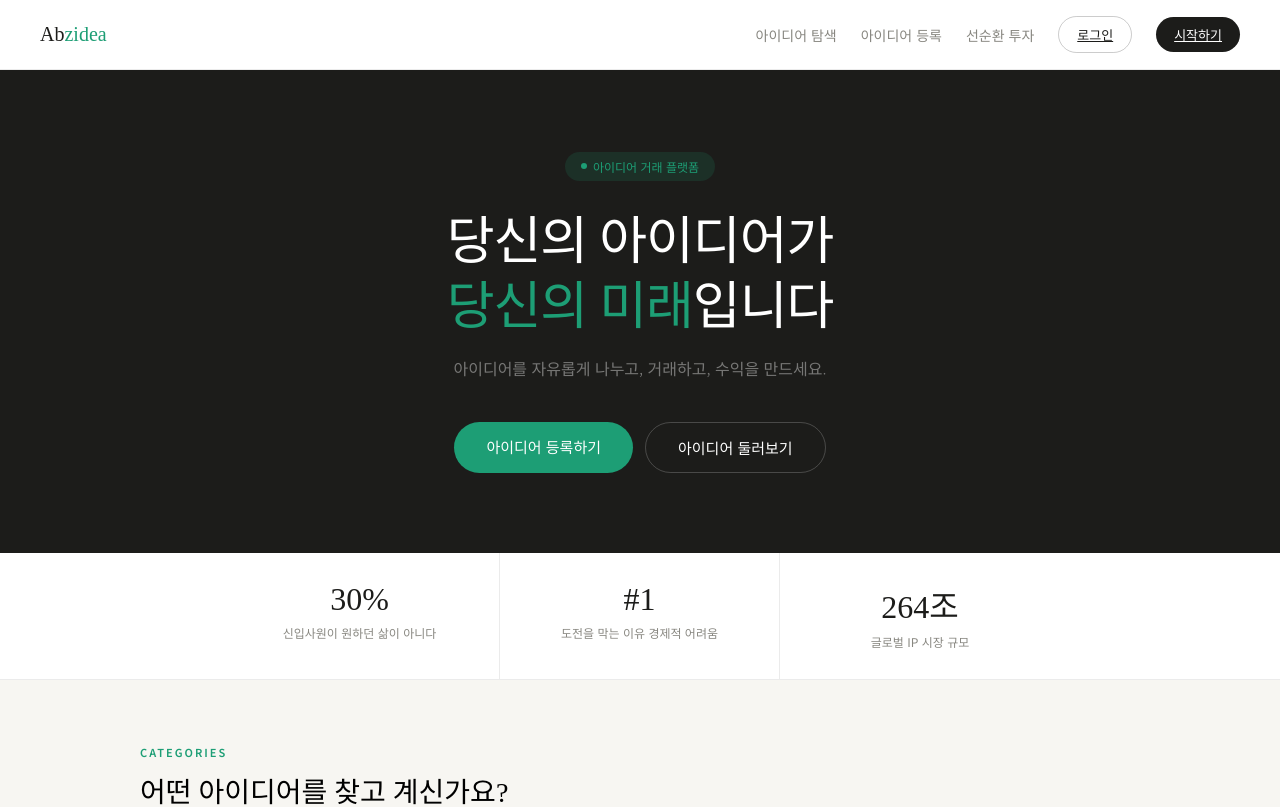
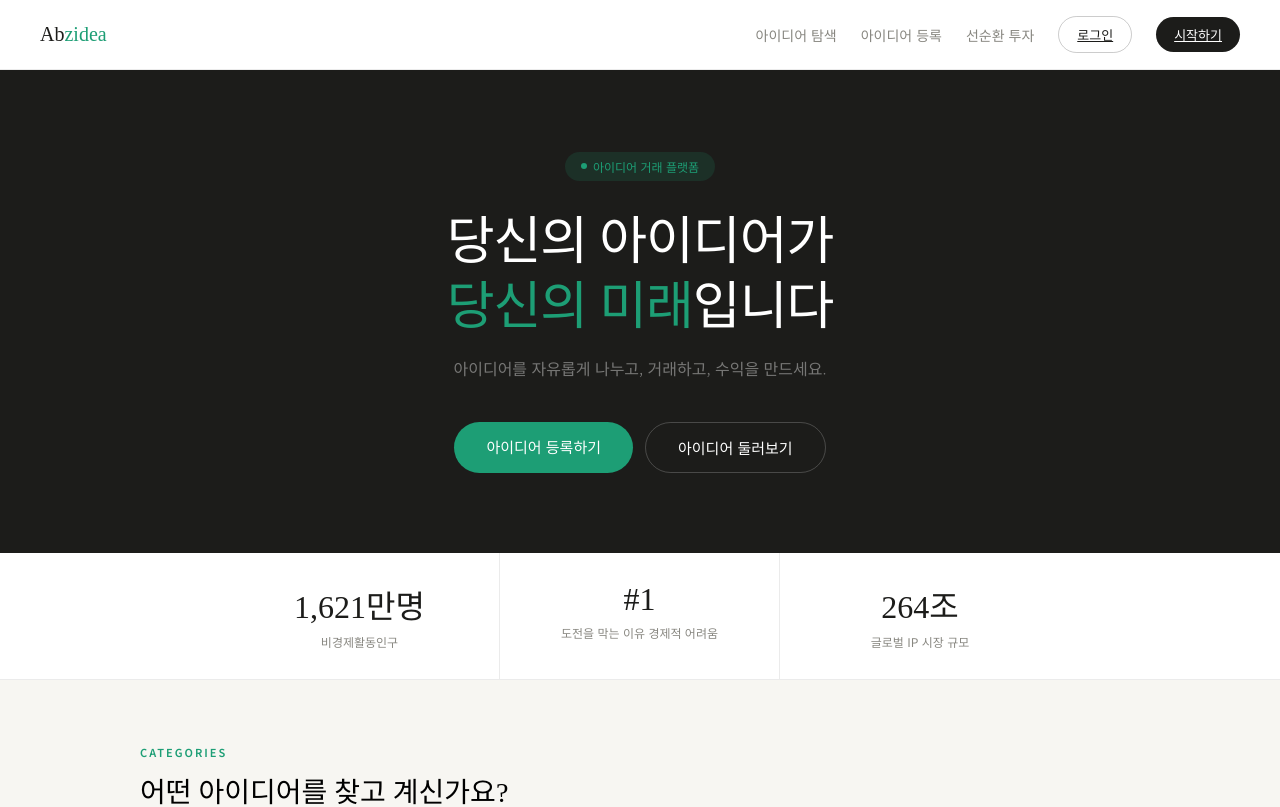
Before and after one commit to reree31-Abzidea/abzidea, a React (Vite) app: page / in a window 1280 px wide. Shown: the top 807 px of the page. Built offline with nearby package versions, Linux system fonts and the light colour scheme.

Commit message:
Update Home.jsx

```diff
--- a/src/pages/Home.jsx
+++ b/src/pages/Home.jsx
@@ -42,7 +42,7 @@ export default function Home() {
       </div>
 
       <div style={{ display:'flex', justifyContent:'center', borderBottom:'0.5px solid rgba(0,0,0,0.08)', background:'#fff' }}>
-        {[['30%','신입사원이 원하던 삶이 아니다'],['#1','도전을 막는 이유 경제적 어려움'],['264조','글로벌 IP 시장 규모']].map(([num,label],i) => (
+        {[['1,621만명','비경제활동인구'],['#1','도전을 막는 이유 경제적 어려움'],['264조','글로벌 IP 시장 규모']].map(([num,label],i) => (
           <div key={i} style={{ flex:1, maxWidth:280, padding:'28px 20px', textAlign:'center', borderRight: i<2 ? '0.5px solid rgba(0,0,0,0.08)' : 'none' }}>
             <div style={{ fontFamily:'Noto Serif KR, serif', fontSize:32, color:'#1c1c1a', marginBottom:6 }}>{num}</div>
             <div style={{ fontSize:12, color:'#888780', lineHeight:1.5 }}>{label}</div>
```
